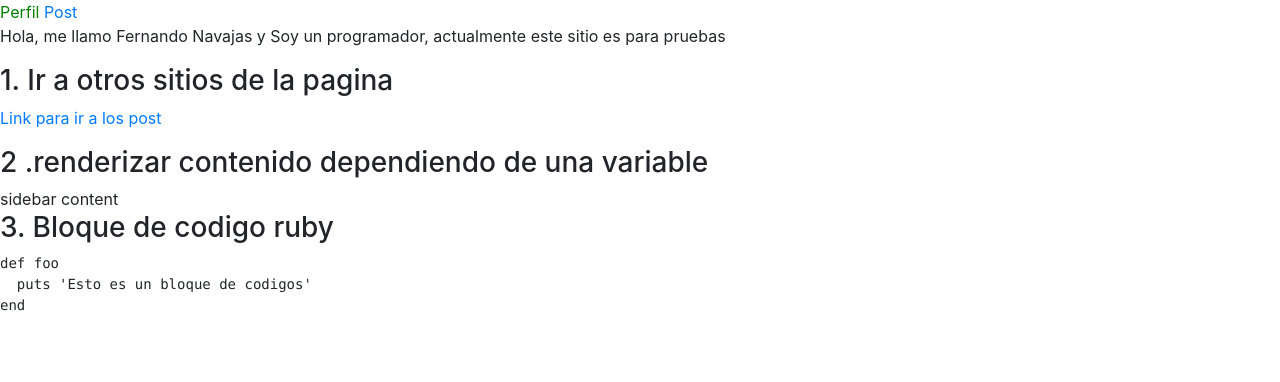
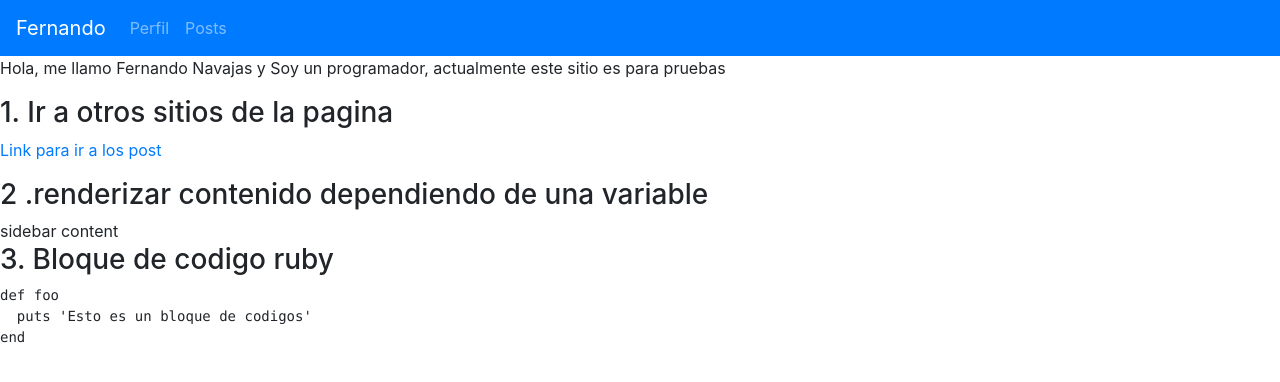
Before and after one commit to fernandonavajas/my-blog, a Jekyll site: the page built from index.md, in a window 1280 px wide. Shown: the top 382 px of the page. Built offline with Jekyll 4.4.1, drawn with Linux system fonts in a browser that asks for light colours.

Commit message:
feat: utilziar el navbar con bootstrap

```diff
--- a/_data/navbar.yml
+++ b/_data/navbar.yml
@@ -1,4 +1,4 @@
 - name: Perfil
   link: /
-- name: Post
+- name: Posts
   link: /posts
--- a/_includes/navbar.html
+++ b/_includes/navbar.html
@@ -1,8 +1,18 @@
-<nav>
-  {% for item in site.data.navbar %}
-    <a href="/my-blog{{ item.link }}"
-        {% if page.url == item.link %}class="current-url"{% endif %}>
-      {{ item.name }}
-    </a>
-  {% endfor %}
+<nav class="navbar navbar-expand-md navbar-dark bg-primary">
+  <a class="navbar-brand" href="#">Fernando</a>
+  <button class="navbar-toggler" type="button" data-toggle="collapse" data-target="#navbarNav" aria-controls="navbarNav" aria-expanded="false" aria-label="Toggle navigation">
+    <span class="navbar-toggler-icon"></span>
+  </button>
+  <div class="collapse navbar-collapse" id="navbarNav">
+    <ul class="navbar-nav">
+      {% for item in site.data.navbar %}
+        <li class="nav-item">
+          <a class="nav-link"
+             href="/my-blog{{ item.link }}">
+            {{ item.name }}
+          </a>
+        </li>
+      {% endfor %}
+    </ul>
+  </div>
 </nav>
--- a/_layouts/default.html
+++ b/_layouts/default.html
@@ -4,6 +4,7 @@
     <meta charset="utf-8">
     <title>{{ page.title }}</title>
     <link rel="stylesheet" href="/my-blog/assets/css/styles.css">
+    <script src="https://maxcdn.bootstrapcdn.com/bootstrap/4.5.2/js/bootstrap.min.js"></script>
   </head>
   <body>
     {% include navbar.html %}
```
